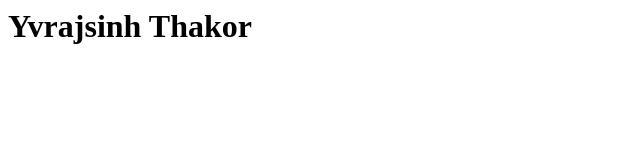
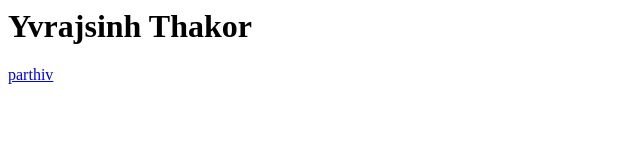
Before and after one commit to Yuvraj016/yuvi, a plain HTML site: page index.html in a window 1280 px wide. Shown: the full height of the page, 0-640 px from the left. Drawn offline with Linux system fonts and the light colour scheme.

Commit message:
Update index.html

```diff
--- a/index.html
+++ b/index.html
@@ -4,5 +4,6 @@
 </head>
 <body>
 <h1>Yvrajsinh Thakor</h1>
+  <a href=pk.jpg>parthiv</a>
 </body>
 </html>
```
